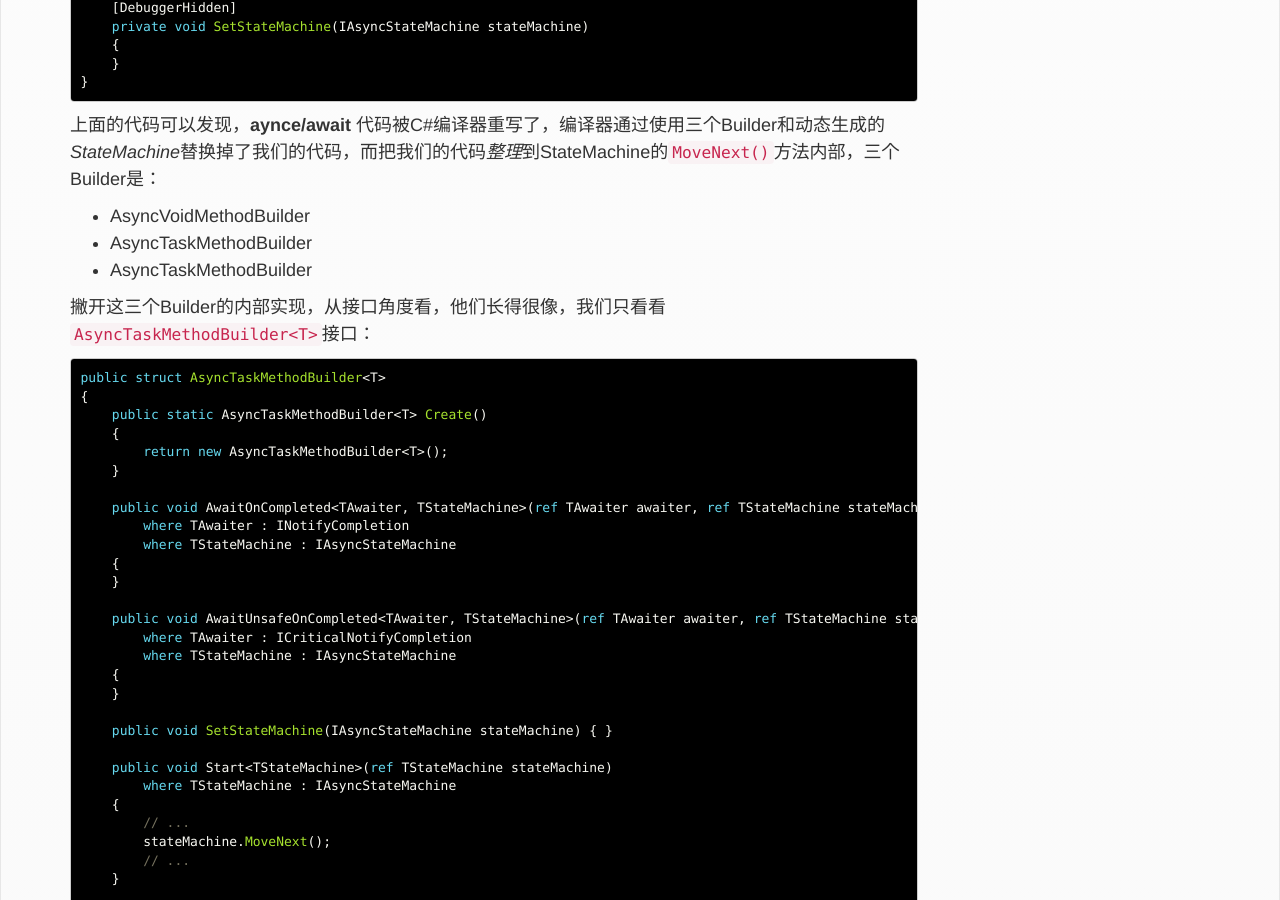
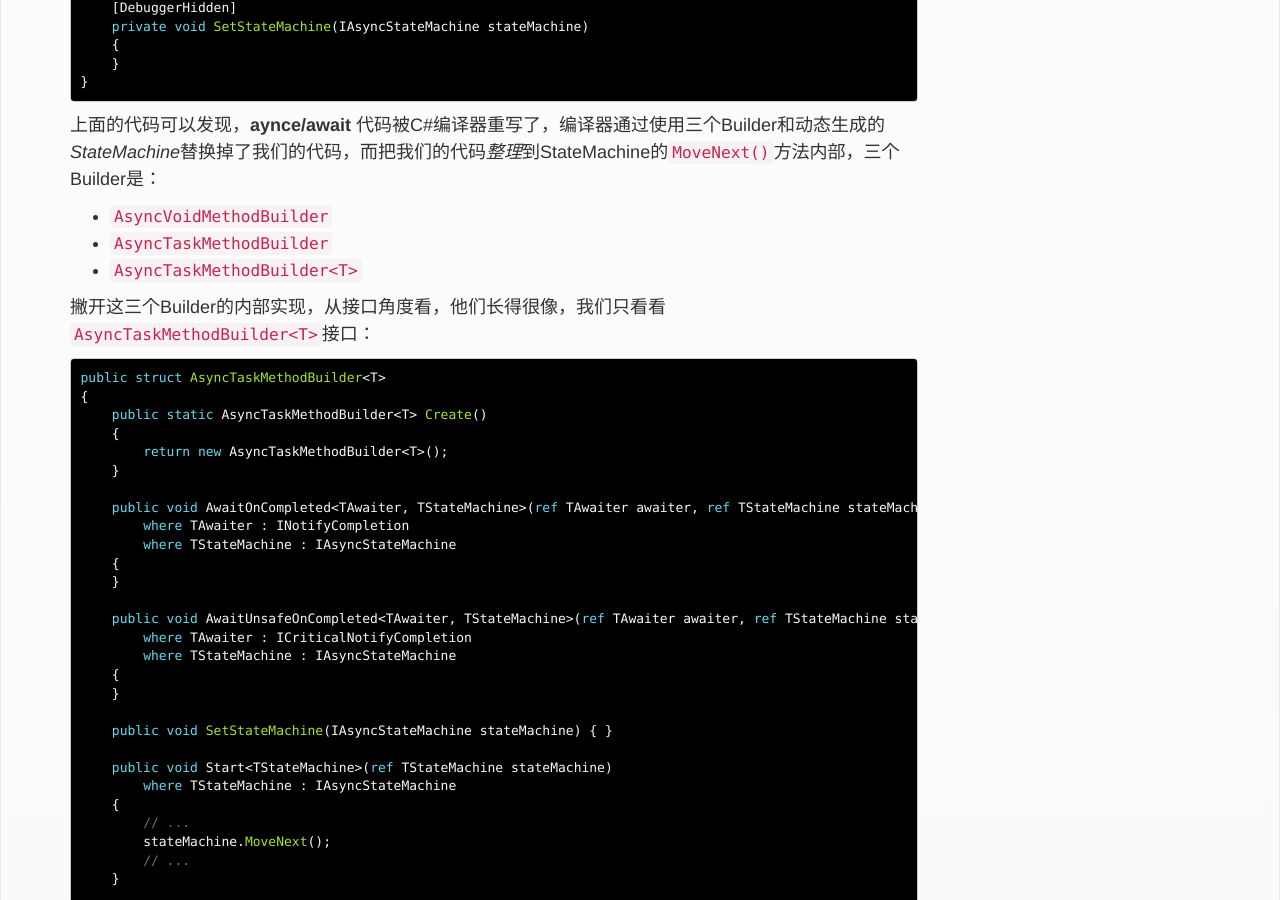
Before and after one commit to rigofunc/xyting.github.io, a Jekyll site: the page built from _posts/2017-02-28-understand-async-await-in-depth.md, in a window 1280 px wide and 900 px high, scrolled down 2853 px. Built offline with Jekyll 4.4.1, drawn with Linux system fonts in a browser that asks for light colours.

```diff
--- a/_posts/2017-02-28-understand-async-await-in-depth.md
+++ b/_posts/2017-02-28-understand-async-await-in-depth.md
@@ -157,9 +157,9 @@ private sealed class <GenericTaskAsync>d__3 : IAsyncStateMachine
 
 上面的代码可以发现，**aynce/await** 代码被C#编译器重写了，编译器通过使用三个Builder和动态生成的*StateMachine*替换掉了我们的代码，而把我们的代码*整理*到StateMachine的`MoveNext()`方法内部，三个Builder是：
 
-- AsyncVoidMethodBuilder
-- AsyncTaskMethodBuilder
-- AsyncTaskMethodBuilder<T>
+- `AsyncVoidMethodBuilder`
+- `AsyncTaskMethodBuilder`
+- `AsyncTaskMethodBuilder<T>`
 
 撇开这三个Builder的内部实现，从接口角度看，他们长得很像，我们只看看`AsyncTaskMethodBuilder<T>`接口：
 
```
Also changed, not shown: _posts/2017-02-24-.NET-Core-MySQL-Protocol-2.md (+1 -1 lines).
